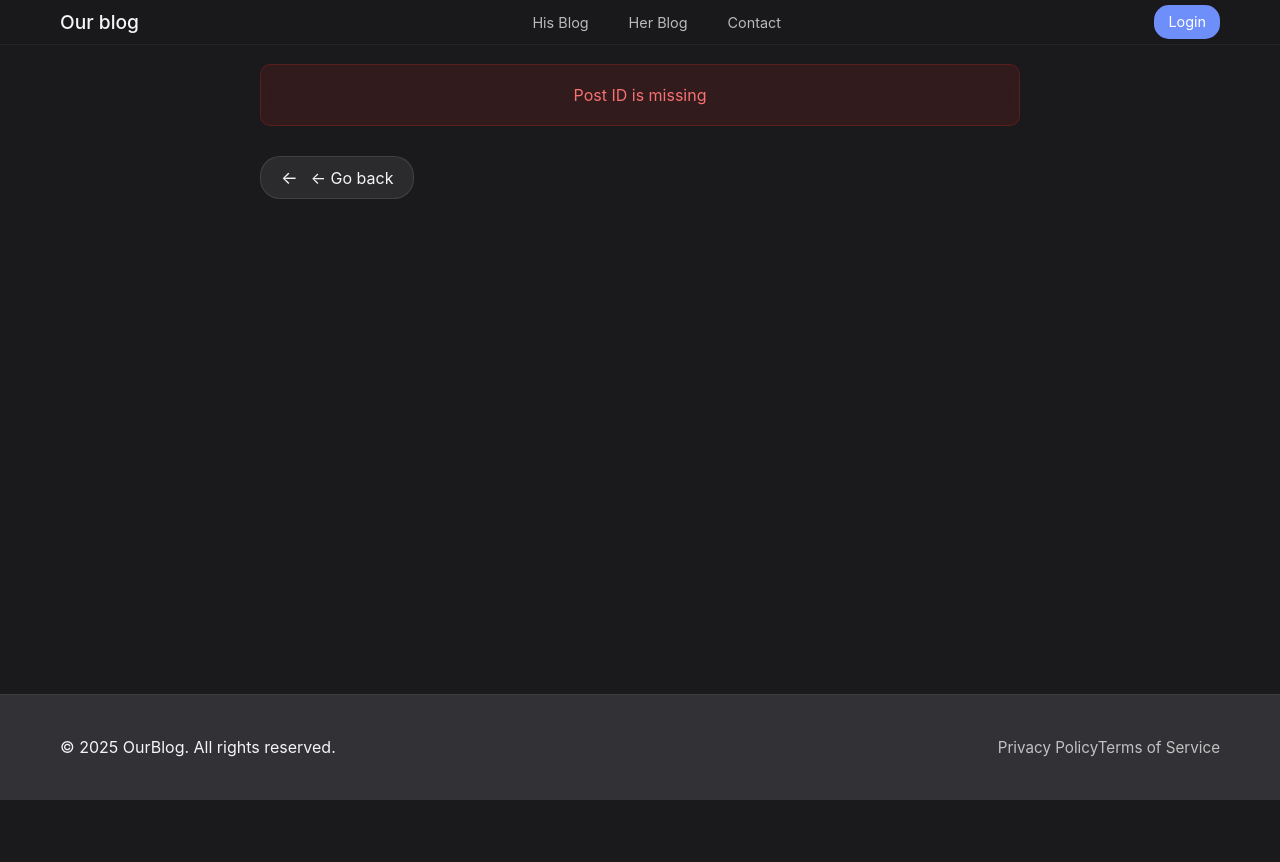
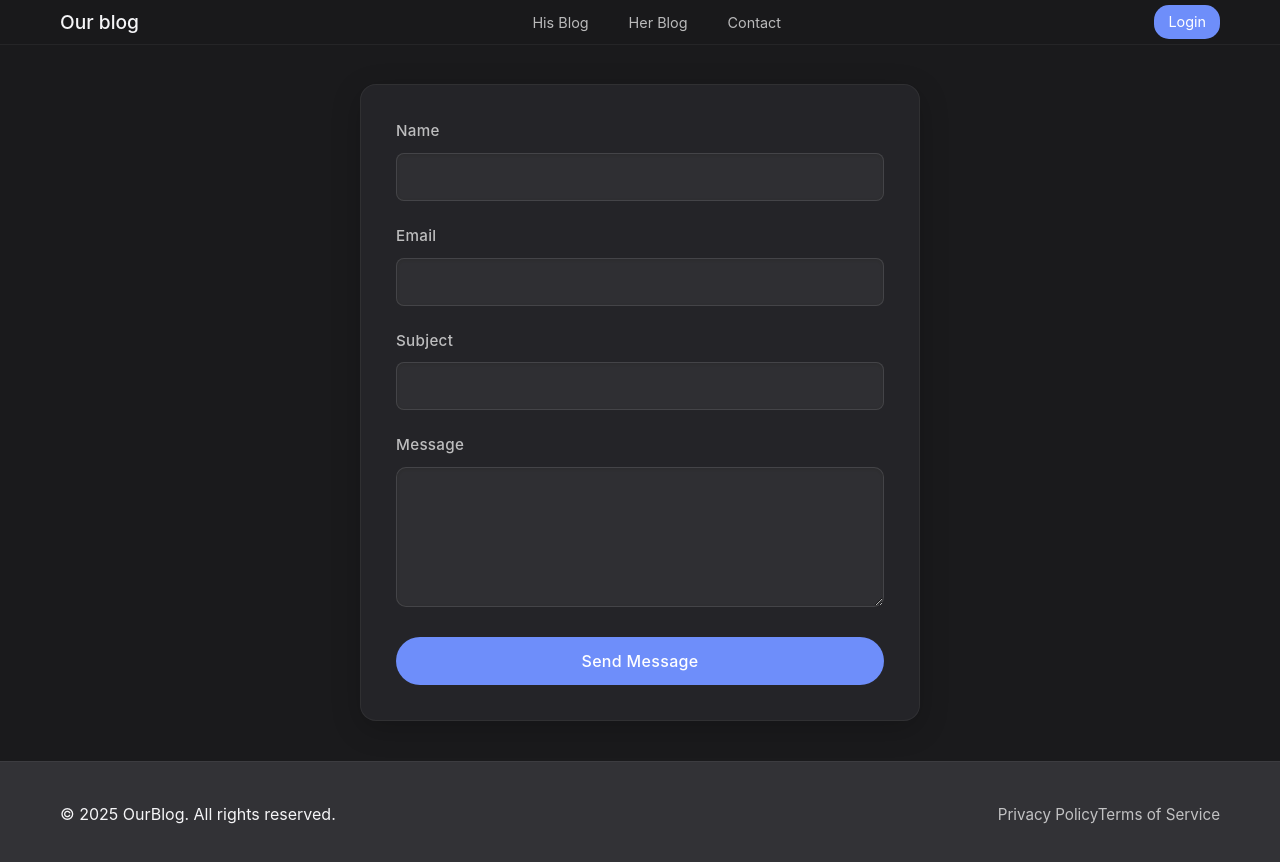
Before and after one commit to PaulSpudys/myblog-app, a React (Create React App) app: page /contact in a window 1280 px wide. Shown: the top 862 px of the page. Before the commit the page ends 800 px from the top, so only its background shows below. Built offline with nearby package versions, Linux system fonts and the light colour scheme; no server answers.

Commit message:
fix contact

```diff
--- a/src/pages/ContactPage.js
+++ b/src/pages/ContactPage.js
@@ -1,89 +1,133 @@
-import React, { useState, useEffect } from 'react';
-import { useParams, useNavigate } from 'react-router-dom';
-import { doc, getDoc } from 'firebase/firestore';
-import { db } from '../firebase/firebase';
-import BlogPost from '../components/BlogPost';
-import CommentSection from '../components/CommentSection';
-import './BlogPage.css';
+import React, { useState } from 'react';
+ import './ContactPage.css';
+ import emailjs from 'emailjs-com';
 
-function BlogPostPage() {
-  const { postId } = useParams();
-  const navigate = useNavigate();
-  const [post, setPost] = useState(null);
-  const [loading, setLoading] = useState(true);
-  const [error, setError] = useState(null);
+ function Contact() {
+     const [formData, setFormData] = useState({
+         name: '',
+         email: '',
+         subject: '',
+         message: '',
+     });
 
-  useEffect(() => {
-    const fetchPost = async () => {
-      try {
-        if (!postId) {
-          setError("Post ID is missing");
-          setLoading(false);
-          return;
-        }
+     const [isSubmitting, setIsSubmitting] = useState(false);
+     const [submitMessage, setSubmitMessage] = useState('');
+     const [submitStatus, setSubmitStatus] = useState('');
 
-        const postDoc = await getDoc(doc(db, "blogPosts", postId));
+     const handleChange = (e) => {
+         setFormData({ ...formData, [e.target.name]: e.target.value });
+     };
 
-        if (postDoc.exists()) {
-          setPost({
-            id: postDoc.id,
-            ...postDoc.data()
-          });
-        } else {
-          setError("Post not found");
-        }
-      } catch (err) {
-        console.error("Error fetching post:", err);
-        setError("Error loading post");
-      } finally {
-        setLoading(false);
-      }
-    };
+     const handleSubmit = (e) => {
+         e.preventDefault();
+         setIsSubmitting(true);
+         setSubmitMessage('');
+         setSubmitStatus('');
 
-    fetchPost();
-  }, [postId]);
+         // Pass the form data correctly
+         const templateParams = {
+             from_name: formData.name,  // Send form name as from_name
+             from_email: formData.email, // Send form email as from_email
+             subject: formData.subject,  // Send form subject
+             message: formData.message,  // Send form message
+             to_name: 'Recipient Name',  // Change this to the recipient's name or leave as static
+         };
 
-  const handleGoBack = () => {
-    navigate(-1); // Go back to previous page
-  };
+         emailjs.send(
+             'service_zttlgy5', // Replace with your Service ID
+             'template_txxubke', // Replace with your Template ID
+             templateParams,  // Use templateParams here instead of e.target
+             'kThCidWyibR3wfoYU' // Replace with your User ID
+         )
+         .then((result) => {
+             setSubmitMessage('Message sent successfully! We\'ll get back to you soon.');
+             setSubmitStatus('success');
 
-  if (loading) {
-    return <div className="loading">Loading post...</div>;
-  }
+             // Reset form fields after successful submission
+             setFormData({
+                 name: '',
+                 email: '',
+                 subject: '',
+                 message: ''
+             });
+         })
+         .catch((error) => {
+             console.error('Error:', error);
+             setSubmitMessage('Failed to send message. Please try again.');
+             setSubmitStatus('error');
+         })
+         .finally(() => {
+             setIsSubmitting(false);
+         });
+     };
 
-  if (error || !post) {
-    return (
-      <div className="blog-single-post-container">
-        <div className="error">{error || "Post not found"}</div>
-        <button onClick={handleGoBack} className="back-button">
-          ← Go back
-        </button>
-      </div>
-    );
-  }
+     return (
+         <div className="contact-container">
+             <form className="contact-form" onSubmit={handleSubmit}>
+                 <div className="form-group">
+                     <label htmlFor="name">Name</label>
+                     <input
+                         type="text"
+                         id="name"
+                         name="name"
+                         value={formData.name}
+                         onChange={handleChange}
+                         required
+                     />
+                 </div>
 
-  return (
-    <div className="blog-single-post-container">
-      <button onClick={handleGoBack} className="back-button">
-        ← Back
-      </button>
-      <BlogPost
-        id={post.id}
-        title={post.title}
-        date={post.date instanceof Date
-          ? post.date.toLocaleDateString()
-          : post.date.toDate
-            ? post.date.toDate().toLocaleDateString()
-            : new Date(post.date).toLocaleDateString()}
-        author={post.author}
-        content={post.content}
-        imageUrl={post.imageUrl}
-        images={post.images || []}
-        likes={post.likes || 0}
-      />
-      <CommentSection postId={post.id} />
-    </div>
-  );
-}
+                 <div className="form-group">
+                     <label htmlFor="email">Email</label>
+                     <input
+                         type="email"
+                         id="email"
+                         name="email"
+                         value={formData.email}
+                         onChange={handleChange}
+                         required
+                     />
+                 </div>
 
-export default BlogPostPage;
+                 <div className="form-group">
+                     <label htmlFor="subject">Subject</label>
+                     <input
+                         type="text"
+                         id="subject"
+                         name="subject"
+                         value={formData.subject}
+                         onChange={handleChange}
+                         required
+                     />
+                 </div>
+
+                 <div className="form-group">
+                     <label htmlFor="message">Message</label>
+                     <textarea
+                         id="message"
+                         name="message"
+                         value={formData.message}
+                         onChange={handleChange}
+                         rows="5"
+                         required
+                     ></textarea>
+                 </div>
+
+                 <button
+                     type="submit"
+                     className="submit-button"
+                     disabled={isSubmitting}
+                 >
+                     {isSubmitting ? 'Sending...' : 'Send Message'}
+                 </button>
+
+                 {submitMessage && (
+                     <div className={`submit-message ${submitStatus}`}>
+                         {submitMessage}
+                     </div>
+                 )}
+             </form>
+         </div>
+     );
+ }
+
+ export default Contact;
```
